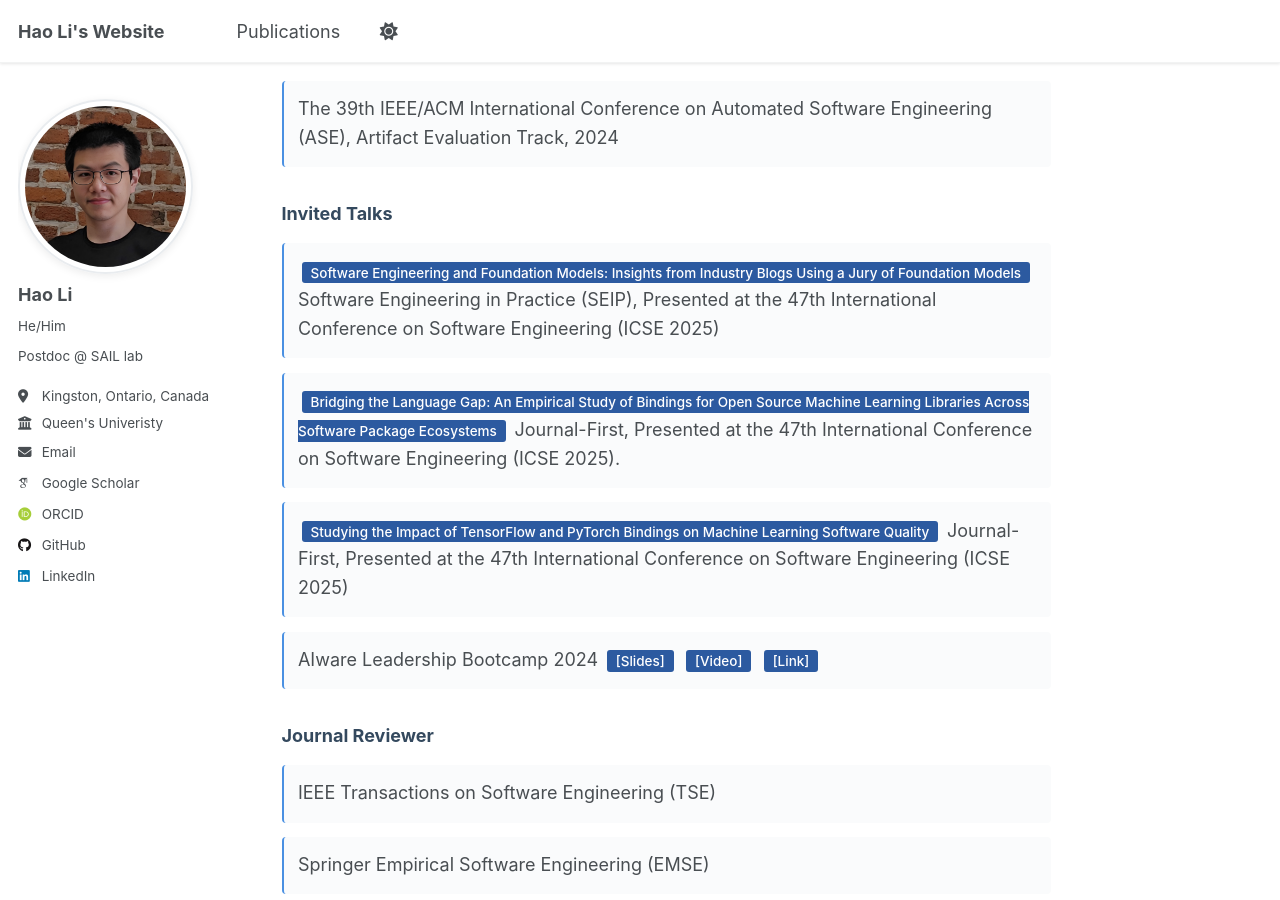
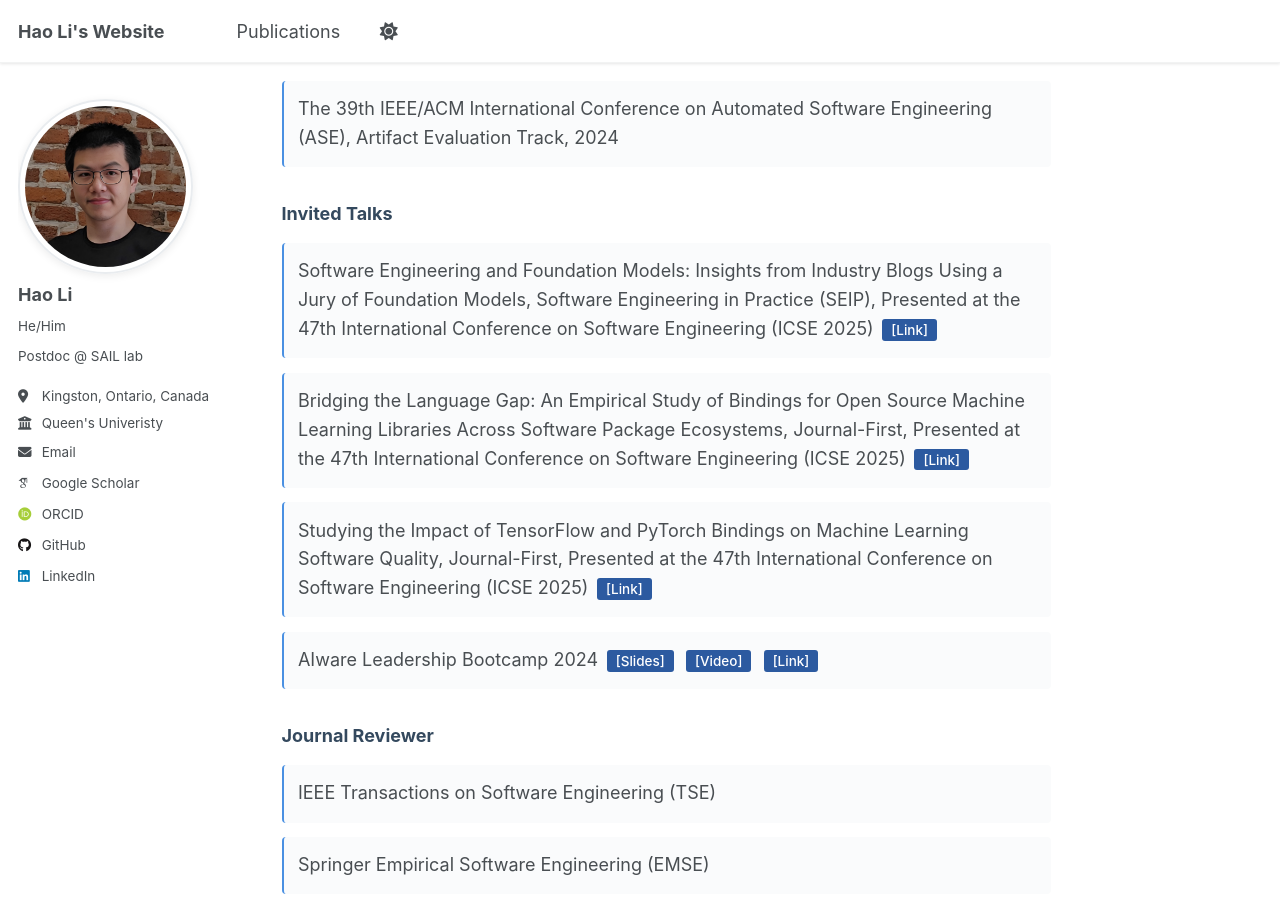
Before and after one commit to Leo-LiHao/Leo-LiHao.github.io, a Jekyll site: the page built from _pages/about.md, in a window 1280 px wide and 900 px high, scrolled down 2857 px. Built offline with Jekyll 4.4.1, drawn with Linux system fonts in a browser that asks for light colours; some web fonts are replaced.

Commit message:
fixed link format

```diff
--- a/_pages/about.md
+++ b/_pages/about.md
@@ -87,9 +87,9 @@ For the most up-to-date list of my publications, please see my [Google Scholar p
 - The 39th IEEE/ACM International Conference on Automated Software Engineering (ASE), Artifact Evaluation Track, 2024
 
 ### Invited Talks
-- [Software Engineering and Foundation Models: Insights from Industry Blogs Using a Jury of Foundation Models](https://conf.researchr.org/details/icse-2025/icse-2025-software-engineering-in-practice/54/Software-Engineering-and-Foundation-Models-Insights-from-Industry-Blogs-Using-a-Jury) Software Engineering in Practice (SEIP), Presented at the 47th International Conference on Software Engineering (ICSE 2025)
-- [Bridging the Language Gap: An Empirical Study of Bindings for Open Source Machine Learning Libraries Across Software Package Ecosystems](https://conf.researchr.org/details/icse-2025/icse-2025-journal-first-papers/76/Bridging-the-Language-Gap-An-Empirical-Study-of-Bindings-for-Open-Source-Machine-Lea) Journal-First, Presented at the 47th International Conference on Software Engineering (ICSE 2025).
-- [Studying the Impact of TensorFlow and PyTorch Bindings on Machine Learning Software Quality](https://conf.researchr.org/details/icse-2025/icse-2025-journal-first-papers/1/Studying-the-Impact-of-TensorFlow-and-PyTorch-Bindings-on-Machine-Learning-Software-Q) Journal-First, Presented at the 47th International Conference on Software Engineering (ICSE 2025)
+- Software Engineering and Foundation Models: Insights from Industry Blogs Using a Jury of Foundation Models, Software Engineering in Practice (SEIP), Presented at the 47th International Conference on Software Engineering (ICSE 2025) [[Link]](https://conf.researchr.org/details/icse-2025/icse-2025-software-engineering-in-practice/54/Software-Engineering-and-Foundation-Models-Insights-from-Industry-Blogs-Using-a-Jury)
+- Bridging the Language Gap: An Empirical Study of Bindings for Open Source Machine Learning Libraries Across Software Package Ecosystems, Journal-First, Presented at the 47th International Conference on Software Engineering (ICSE 2025) [[Link]](https://conf.researchr.org/details/icse-2025/icse-2025-journal-first-papers/76/Bridging-the-Language-Gap-An-Empirical-Study-of-Bindings-for-Open-Source-Machine-Lea)
+- Studying the Impact of TensorFlow and PyTorch Bindings on Machine Learning Software Quality, Journal-First, Presented at the 47th International Conference on Software Engineering (ICSE 2025) [[Link]](https://conf.researchr.org/details/icse-2025/icse-2025-journal-first-papers/1/Studying-the-Impact-of-TensorFlow-and-PyTorch-Bindings-on-Machine-Learning-Software-Q)
 - AIware Leadership Bootcamp 2024 [[Slides]](https://www.aiwarebootcamp.io/slides/2024_aiwarebootcamp_li_foundation_models_and_software_engineering.pdf) [[Video]](https://www.youtube.com/watch?v=gVwr3Q8YdXg) [[Link]](https://www.aiwarebootcamp.io/)
 
 ### Journal Reviewer
```
